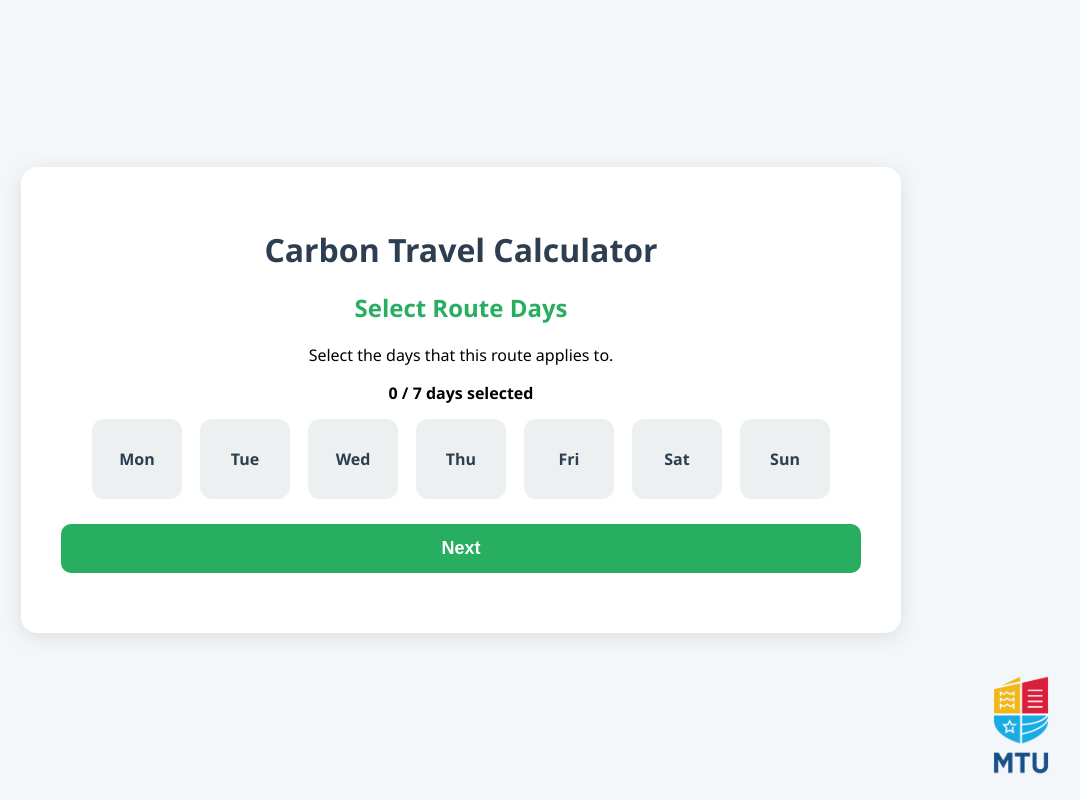
After one commit to EimearCrowley/Carbon-Footprint-Webapp-for-MTU, a Django app: page /select-days/ in a window 1280 px wide. The commit adds this page. Shown: the whole page, without its empty margins (179-1259 px from the left). Run offline with Django 5.2, Linux system fonts and the light colour scheme.

Commit message:
Addition of different day selection

```diff
--- a/carbon_footprint_app/carbon_app/forms.py
+++ b/carbon_footprint_app/carbon_app/forms.py
@@ -1,4 +1,16 @@
 from django import forms
+
+
+
+DAYS_OF_WEEK = [
+    ("mon","Mon"),
+    ("tue","Tue"),
+    ("wed","Wed"),
+    ("thu","Thu"),
+    ("fri","Fri"),
+    ("sat","Sat"),
+    ("sun","Sun"),
+]
 
 class ModeSelectionForm(forms.Form):
     MODE_CHOICES = [
@@ -59,19 +71,9 @@ passengers = forms.ChoiceField(
     label="How many people are in the car?",
     initial=1
 )
-# class ModeSelectionForm(forms.Form):
-#     mode_1 = forms.ChoiceField(choices=MODE_CHOICES, widget=forms.RadioSelect, label="Primary Mode of Transport")
-#     duo_mode = forms.BooleanField(required=False, label="Do you use a secondary mode of transport?")
-#     mode_2 = forms.ChoiceField(choices=MODE_CHOICES, required=False, label="Secondary Mode of Transport")
-
-# class TransportDetailsForm(forms.Form):
-#     fuel_type = forms.ChoiceField(choices=FUEL_CHOICES, widget=forms.RadioSelect)
-#     engine_option = forms.ChoiceField(
-#         choices=ENGINE_CHOICES_PETROL_DIESEL + ENGINE_CHOICES_ELECTRIC,
-#         widget=forms.RadioSelect)
 
 
-# ✅ Route days form (location + optional secondary location)
+# Route days form (location + optional secondary location)
 class RouteDaysForm(forms.Form):
     origin = forms.CharField(
         label='Start Location',
@@ -98,6 +100,7 @@ class RouteDaysForm(forms.Form):
         label='Days per week',
         min_value=1,
         max_value=7,
+        required=False,
         widget=forms.NumberInput(attrs={'placeholder': 'e.g. 5'})
     )
 
@@ -112,3 +115,22 @@ class RouteDaysForm(forms.Form):
         label="Secondary Destination",
         widget=forms.TextInput(attrs={'placeholder': 'e.g. MTU Bishopstown'})
     )
+
+    def __init__(self, *args, **kwargs):    # override init to set initial value for days_selected
+        self.remaining_days = kwargs.pop("remaining_days", None)  # get remaining_days from kwargs
+        if self.remaining_days is not None:
+            self.remaining_days = int(self.remaining_days)
+        super().__init__(*args, **kwargs)
+
+class SelectDaysForm(forms.Form):
+    DAYS = DAYS_OF_WEEK
+    days_selected = forms.MultipleChoiceField(
+        choices=DAYS,
+        widget=forms.CheckboxSelectMultiple,
+        label="Select the days that this route applies to"
+    )
+    def clean_days_selected(self):
+        days = self.cleaned_data["days_selected"]
+        if self.remaining_days is not None and len(days) > self.remaining_days:
+            raise forms.ValidationError(f"You can only select up to {self.remaining_days} days based on your previous selections.")
+        return days
--- a/carbon_footprint_app/carbon_app/templates/dashboard.html
+++ b/carbon_footprint_app/carbon_app/templates/dashboard.html
@@ -76,7 +76,7 @@ h1{
 
 <p>Welcome to your Carbon Dashboard!</p>
 
-<a href="/" class="btn">Start New Calculation</a>
+<a href="{% url 'reset_calculator' %}" class="btn">Start New Calculation</a>
 
 <a href="{% url 'previous_results' %}" class="btn">View Previous Results</a>
 
--- /dev/null
+++ b/carbon_footprint_app/carbon_app/templates/select_days.html
@@ -0,0 +1,258 @@
+<!DOCTYPE html>
+<html lang="en">
+<head>
+<meta charset="UTF-8">
+<title>Routing Days</title>
+{% load static %}
+<meta name="viewport" content="width=device-width, initial-scale=1.0">
+
+<style>
+body{
+  font-family:'Segoe UI',sans-serif;
+  background:#f4f7f9;
+  margin:0;
+  display:flex;
+  justify-content:center;
+  align-items:center;
+  height:100vh;
+}
+
+.container{
+  width:100%;
+  max-width:800px;
+  background:white;
+  padding:40px;
+  border-radius:16px;
+  box-shadow:0 4px 20px rgba(0,0,0,0.1);
+  text-align:center;
+}
+
+h1{
+  color:#2c3e50;
+  margin-bottom:5px;
+}
+
+h2{
+  color:#27ae60;
+  margin-bottom:20px;
+}
+
+.form-group{
+  margin-bottom:20px;
+}
+
+#day-counter{
+  font-weight:bold;
+  margin-bottom:15px;
+}
+
+.day-grid{
+  display:flex;
+  flex-wrap:wrap;
+  justify-content:center;
+  gap:18px;
+  margin-top:10px;
+}
+
+.day-tile{
+  width:90px;
+  height:80px;
+  background:#ecf0f1;
+  border-radius:12px;
+  display:flex;
+  align-items:center;
+  justify-content:center;
+  cursor:pointer;
+  font-weight:bold;
+  transition:0.2s;
+}
+
+.day-tile span{
+  color:#2c3e50;
+}
+
+.day-tile input{
+  display:none;
+}
+
+/* selected */
+.day-tile.selected{
+  background:#27ae60;
+}
+
+.day-tile.selected span{
+  color:white;
+}
+
+/* permanently disabled */
+.day-tile.disabled{
+  background:#d5d8dc;
+  cursor:not-allowed;
+  opacity:0.6;
+}
+
+.day-tile.disabled span{
+  color:#7f8c8d;
+}
+
+/* locked when max reached */
+.day-tile.locked{
+  background:#d5d8dc;
+  cursor:not-allowed;
+  opacity:0.6;
+}
+
+.day-tile.locked span{
+  color:#7f8c8d;
+}
+
+/* hover effect */
+.day-tile:hover:not(.disabled):not(.locked){
+  transform:scale(1.05);
+}
+
+.btn{
+  width:100%;
+  margin-top:25px;
+  padding:14px;
+  background:#27ae60;
+  color:white;
+  border:none;
+  border-radius:10px;
+  font-size:18px;
+  cursor:pointer;
+  font-weight:bold;
+}
+
+.btn:hover{
+  background:#219150;
+}
+
+.mtu-logo{
+  position:fixed;
+  bottom:15px;
+  right:20px;
+  width:120px;
+  opacity:0.9;
+}
+
+</style>
+</head>
+
+<body>
+
+<div class="container">
+
+<h1>Carbon Travel Calculator</h1>
+<h2>Select Route Days</h2>
+
+<div class="form-group">
+<label>Select the days that this route applies to.</label>
+
+<p id="day-counter">
+  0 / {{ remaining_days|default:7 }} days selected
+</p>
+
+<form method="post">
+{% csrf_token %}
+
+<div class="day-grid">
+
+<label class="day-tile {% if 'mon' in used_days %}disabled{% endif %}">
+<input type="checkbox" name="days_selected" value="mon" {% if 'mon' in used_days %}disabled{% endif %}>
+<span>Mon</span>
+</label>
+
+<label class="day-tile {% if 'tue' in used_days %}disabled{% endif %}">
+<input type="checkbox" name="days_selected" value="tue" {% if 'tue' in used_days %}disabled{% endif %}>
+<span>Tue</span>
+</label>
+
+<label class="day-tile {% if 'wed' in used_days %}disabled{% endif %}">
+<input type="checkbox" name="days_selected" value="wed" {% if 'wed' in used_days %}disabled{% endif %}>
+<span>Wed</span>
+</label>
+
+<label class="day-tile {% if 'thu' in used_days %}disabled{% endif %}">
+<input type="checkbox" name="days_selected" value="thu" {% if 'thu' in used_days %}disabled{% endif %}>
+<span>Thu</span>
+</label>
+
+<label class="day-tile {% if 'fri' in used_days %}disabled{% endif %}">
+<input type="checkbox" name="days_selected" value="fri" {% if 'fri' in used_days %}disabled{% endif %}>
+<span>Fri</span>
+</label>
+
+<label class="day-tile {% if 'sat' in used_days %}disabled{% endif %}">
+<input type="checkbox" name="days_selected" value="sat" {% if 'sat' in used_days %}disabled{% endif %}>
+<span>Sat</span>
+</label>
+
+<label class="day-tile {% if 'sun' in used_days %}disabled{% endif %}">
+<input type="checkbox" name="days_selected" value="sun" {% if 'sun' in used_days %}disabled{% endif %}>
+<span>Sun</span>
+</label>
+
+</div>
+
+<button type="submit" class="btn">Next</button>
+
+</form>
+</div>
+
+<script>
+const dayTiles = document.querySelectorAll('.day-tile');
+const maxDays = {{ remaining_days|default:7 }};
+const counter = document.getElementById("day-counter");
+
+function getSelectedCount() {
+    return document.querySelectorAll('.day-tile input:checked').length;
+}
+
+function updateCounter() {
+    const selectedCount = getSelectedCount();
+    counter.textContent = selectedCount + " / " + maxDays + " days selected";
+}
+
+function updateTileStates() {
+    const selectedCount = getSelectedCount();
+
+    dayTiles.forEach(tile => {
+        const checkbox = tile.querySelector('input');
+
+        if (tile.classList.contains("disabled")) return;
+
+        if (selectedCount >= maxDays && !checkbox.checked) {
+            tile.classList.add("locked");
+        } else {
+            tile.classList.remove("locked");
+        }
+    });
+}
+
+dayTiles.forEach(tile => {
+
+    if (tile.classList.contains("disabled")) return;
+
+    const checkbox = tile.querySelector('input');
+
+    tile.addEventListener('click', (e) => {
+        e.preventDefault();
+
+        if (tile.classList.contains("locked")) return;
+
+        checkbox.checked = !checkbox.checked;
+        tile.classList.toggle('selected');
+
+        updateCounter();
+        updateTileStates();
+    });
+
+});
+
+updateCounter();
+updateTileStates();
+</script>
+<img src="{% static 'carbon_app/images/mtu_logo.png' %}" class="mtu-logo">
+</body>
+</html>
--- a/carbon_footprint_app/carbon_app/templates/summary.html
+++ b/carbon_footprint_app/carbon_app/templates/summary.html
@@ -183,7 +183,9 @@ text-decoration:underline;
 </div>
 
 <form action="{% url 'mode_selection' %}" method="get">
-<button type="submit" class="btn">Start Over</button>
+<a href="{% url 'reset_calculator' %}">
+    <button type="button" class="btn">Start Over</button>
+</a>
 </form>
 
 <div class="footer">
--- a/carbon_footprint_app/carbon_app/urls.py
+++ b/carbon_footprint_app/carbon_app/urls.py
@@ -18,6 +18,8 @@ urlpatterns = [
     path('', views.mode_selection_view, name='mode_selection'),
     path('transport/', views.transport_details_view, name='transport_details'),
     path('route/', views.route_days_view, name='route_days'),
+    path("select-days/", views.select_days_view, name="select_days"),
     path('results/', views.results_view, name='results'),
     path('summary/', views.summary_view, name='summary'),
+    path("reset/", views.reset_calculator, name="reset_calculator"),
 ]
--- a/carbon_footprint_app/carbon_app/views.py
+++ b/carbon_footprint_app/carbon_app/views.py
@@ -4,7 +4,7 @@ from django.shortcuts import render, redirect, get_object_or_404
 from django.contrib.auth.decorators import login_required
 from django.contrib.auth.forms import UserCreationForm
 from django.contrib.auth import login
-from .forms import TransportDetailsForm, ModeSelectionForm, RouteDaysForm
+from .forms import TransportDetailsForm, ModeSelectionForm, RouteDaysForm, SelectDaysForm
 from .google_maps import get_distance_km
 from .models import EmissionRecord
 import re
@@ -110,7 +110,18 @@ def route_days_view(request):
 
     duo_mode = request.session.get("duo_mode")
 
+    if "journeys" not in request.session:
+        request.session["journeys"] = []
+
+    journeys = request.session.get("journeys", [])
+    first_journey = len(journeys) == 0
+
     if request.method == "POST":
+
+        remaining_days = request.session.get("remaining_days")
+
+        if first_journey:
+            remaining_days = request.POST.get("days_per_week")
 
         form = RouteDaysForm(request.POST)
 
@@ -119,7 +130,13 @@ def route_days_view(request):
             origin = form.cleaned_data["origin"]
             secondary_origin = form.cleaned_data.get("secondary_origin")
             destination = form.cleaned_data["destination"]
-            days = form.cleaned_data["days_per_week"]
+
+
+            if first_journey:
+                days_per_week = form.cleaned_data["days_per_week"]
+                request.session["days_per_week"] = days_per_week
+            else:
+                days_per_week = request.session.get("days_per_week")
 
             formatted_origin = is_eircode(origin)
 
@@ -128,19 +145,49 @@ def route_days_view(request):
             else:
                 origin = origin.title()
 
-            request.session["origin"] = origin
-            request.session["secondary_origin"] = secondary_origin
-            request.session["destination"] = destination
-            request.session["days"] = days
+            # store weekly days once
+            if first_journey:
+                request.session["days_per_week"] = days_per_week
 
-            return redirect("results")
+            # create journey
+            journey = {
+                "origin": origin,
+                "secondary_origin": secondary_origin,
+                "destination": destination,
+                "mode": request.session.get("mode_1"),
+                "mode_2": request.session.get("mode_2"),
+                "fuel_type": request.session.get("fuel_type"),
+                "engine_option": request.session.get("engine_option"),
+                "days": []
+            }
+
+            journeys = request.session.get("journeys", [])
+            journeys.append(journey)
+
+            request.session["journeys"] = journeys
+
+
+            total_days = request.session.get("days_per_week")
+
+            request.session["remaining_days"] = request.session.get("days_per_week")
+            return redirect("select_days")
+        else:
+            print(form.errors)  # if form is not valid, print error
 
     else:
-        form = RouteDaysForm()
+        remaining_days = request.session.get("remaining_days")
+        form = RouteDaysForm(remaining_days=remaining_days)
+
+    used_days = []
+    for j in journeys:
+        used_days.extend(j["days"])
 
     return render(request,"route_days.html",{
         "form":form,
-        "duo_mode":duo_mode
+        "duo_mode":duo_mode,
+        "remaining_days": request.session.get("remaining_days",0),
+        "first_journey": first_journey,
+        "used_days": used_days
     })
 
 
@@ -149,37 +196,10 @@ def route_days_view(request):
 # -----------------------------
 def results_view(request):
 
-    mode = request.session.get('mode_1')
-    mode_2 = request.session.get('mode_2')
-    fuel_type = request.session.get('fuel_type')
-    engine_option = request.session.get('engine_option')
     passengers = int(request.session.get("passengers",1))
-    origin = request.session.get('origin')
-    secondary_origin = request.session.get("secondary_origin")
-    destination = request.session.get('destination')
-    days = int(request.session.get('days', 0))
 
-    # SINGLE MODE DISTANCE
-    if not mode_2 or not secondary_origin:
-        distance_km = get_distance_km(origin, destination, mode)
-        distance_1 = distance_km
-        distance_2 = 0
+    journeys = request.session.get("journeys", [])
 
-# DUO MODE DISTANCE
-    else:
-        distance_1 = get_distance_km(origin, secondary_origin, mode)
-        distance_2 = get_distance_km(secondary_origin, destination, mode_2)
-        distance_km = distance_1 + distance_2
-
-    # ADD BUS DISTANCE IF PARK & RIDE
-    if destination == "park_ride":
-        distance_km += 4.5
-
-    request.session['distance_km'] = distance_km
-
-    destination_display = CAR_PARK_NAMES.get(destination, destination)
-
-    # EMISSION FACTORS
     emission_factors = {
 
         "car_petrol": {
@@ -210,10 +230,38 @@ def results_view(request):
         "scooter": 0.02
     }
 
-    weekly_emissions = None
+    total_weekly_emissions = 0
+    total_distance = 0
 
-    try:
-        # FACTOR FOR MODE 1
+    for j in journeys:
+
+        mode = j["mode"]
+        mode_2 = j.get("mode_2")
+
+        origin = j["origin"]
+        secondary_origin = j.get("secondary_origin")
+        destination = j["destination"]
+
+        fuel_type = j.get("fuel_type")
+        engine_option = j.get("engine_option")
+
+        days = len(j["days"])
+
+        # DISTANCES
+        if mode_2 and secondary_origin:
+
+            distance_1 = get_distance_km(origin, secondary_origin, mode)
+            distance_2 = get_distance_km(secondary_origin, destination, mode_2)
+
+        else:
+
+            distance_1 = get_distance_km(origin, destination, mode)
+            distance_2 = 0
+
+        distance_km = distance_1 + distance_2
+        total_distance += distance_km
+
+        # FACTOR MODE 1
         if mode == "car":
 
             if fuel_type == "petrol":
@@ -228,74 +276,37 @@ def results_view(request):
         else:
             factor_1 = emission_factors.get(mode, 0.05)
 
+        # FACTOR MODE 2
+        factor_2 = emission_factors.get(mode_2, 0) if mode_2 else 0
 
-        # FACTOR FOR MODE 2
-        if mode_2:
-            factor_2 = emission_factors.get(mode_2, 0.05)
-        else:
-            factor_2 = 0
+        emissions = (distance_1 * factor_1 + distance_2 * factor_2) * 2 * days
 
+        total_weekly_emissions += emissions
 
-        # EMISSIONS FOR EACH LEG
-        emissions_1 = distance_1 * factor_1
-        emissions_2 = distance_2 * factor_2
+    weekly_emissions = round(total_weekly_emissions / passengers, 2)
 
-
-        # TOTAL WEEKLY EMISSIONS
-        total_emissions = (emissions_1 + emissions_2) * 2 * days
-        weekly_emissions = round(total_emissions / passengers, 2)
-
-    except Exception:
-        weekly_emissions = None
-
-    # SAVE TO SESSION
-    request.session['weekly_emissions'] = weekly_emissions
-
-    # SAVE TO DATABASE
-    if request.user.is_authenticated and weekly_emissions:
-        EmissionRecord.objects.create(
-            user=request.user,
-            origin=origin,
-            secondary_origin=secondary_origin,
-            destination=destination,
-            transport_mode=mode,
-            mode_2=mode_2,
-            distance_km=distance_km,
-            weekly_emissions=weekly_emissions
-        )
+    request.session["weekly_emissions"] = weekly_emissions
 
     national_weekly = 32.7
 
-    difference = None
-    comparison = None
+    difference = round(weekly_emissions - national_weekly, 2)
 
-    if weekly_emissions is not None:
+    if difference > 0:
+        comparison = "above"
+    elif difference < 0:
+        comparison = "below"
+        difference = abs(difference)
+    else:
+        comparison = "equal"
 
-        difference = round(weekly_emissions - national_weekly, 2)
+    return render(request, "results.html", {
 
-        if difference > 0:
-            comparison = "above"
-        elif difference < 0:
-            comparison = "below"
-            difference = abs(difference)
-        else:
-            comparison = "equal"
-
-    return render(request, 'results.html', {
-
-        'mode': mode,
-        'mode_2': mode_2,
-        'origin': origin,
-        'secondary_origin': secondary_origin,
-        'destination': destination_display,
-        'days': days,
-        'distance_km': distance_km,
-        'weekly_emissions': weekly_emissions,
-        'fuel_type': fuel_type,
-        'engine_option': engine_option,
-        'national_weekly': national_weekly,
-        'difference': difference,
-        'comparison': comparison,
+        "weekly_emissions": weekly_emissions,
+        "distance_km": total_distance,
+        "national_weekly": national_weekly,
+        "difference": difference,
+        "comparison": comparison,
+        "journeys": journeys
 
     })
 
@@ -357,6 +368,51 @@ def summary_view(request):
 }
 
     return render(request,"summary.html",context)
+
+# Select Days
+def select_days_view(request):
+
+    journeys = request.session.get("journeys", [])
+    total_days = request.session.get("days_per_week")
+
+    form = SelectDaysForm(request.POST)
+
+    if request.method == "POST":
+
+        selected_days = request.POST.getlist("days_selected")
+
+        # 🚨 safety check
+        if not selected_days:
+            return render(request, "select_days.html", {
+                "error": "Please select at least one day."
+            })
+
+        # ✅ assign days to MOST RECENT journey
+        journeys[-1]["days"] = selected_days
+
+        request.session["journeys"] = journeys
+
+        # ✅ calculate totals
+        selected_total = sum(len(j["days"]) for j in journeys)
+
+        remaining_days = total_days - selected_total
+        request.session["remaining_days"] = remaining_days
+
+        # 🎯 decision logic
+        if remaining_days > 0:
+            return redirect("mode_selection")   # add another route
+        else:
+            return redirect("results")          # all days assigned
+
+    # GET request
+    used_days = []
+    for j in journeys:
+        used_days.extend(j["days"])
+
+    return render(request, "select_days.html", {
+        "remaining_days": request.session.get("remaining_days", total_days),
+        "used_days": used_days
+    })
 
 
 # -----------------------------
@@ -422,3 +478,12 @@ def delete_result(request, result_id):
     result.delete()
 
     return redirect("previous_results")
+
+# Reset Calculator - clear session data
+def reset_calculator(request):
+
+    request.session.pop("journeys", None)
+    request.session.pop("days_per_week", None)
+    request.session.pop("remaining_days", None)
+
+    return redirect("mode_selection")
```
Also changed, not shown: carbon_footprint_app/carbon_app/templates/route_days.html (+24 -9 lines), carbon_footprint_app/db.sqlite3.
